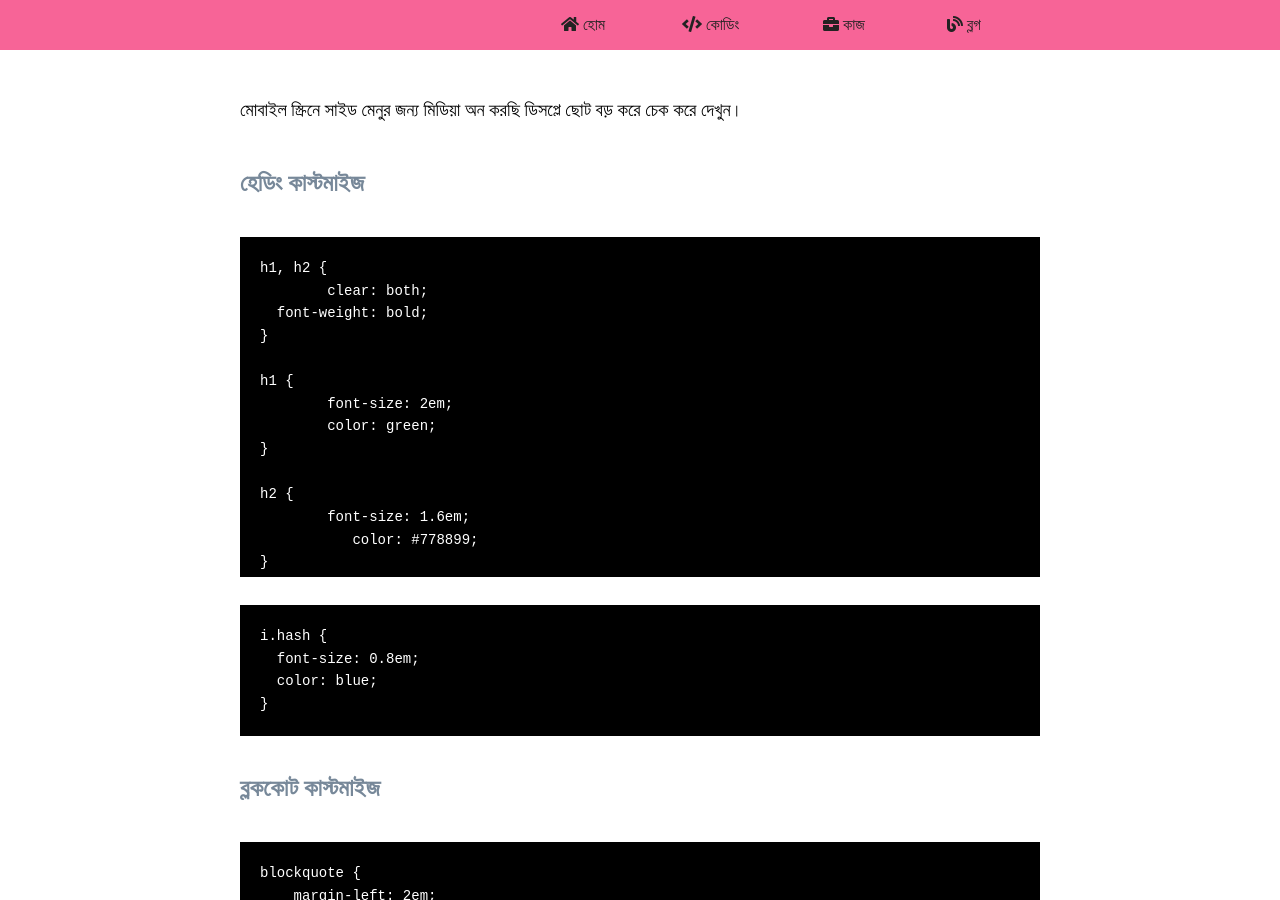
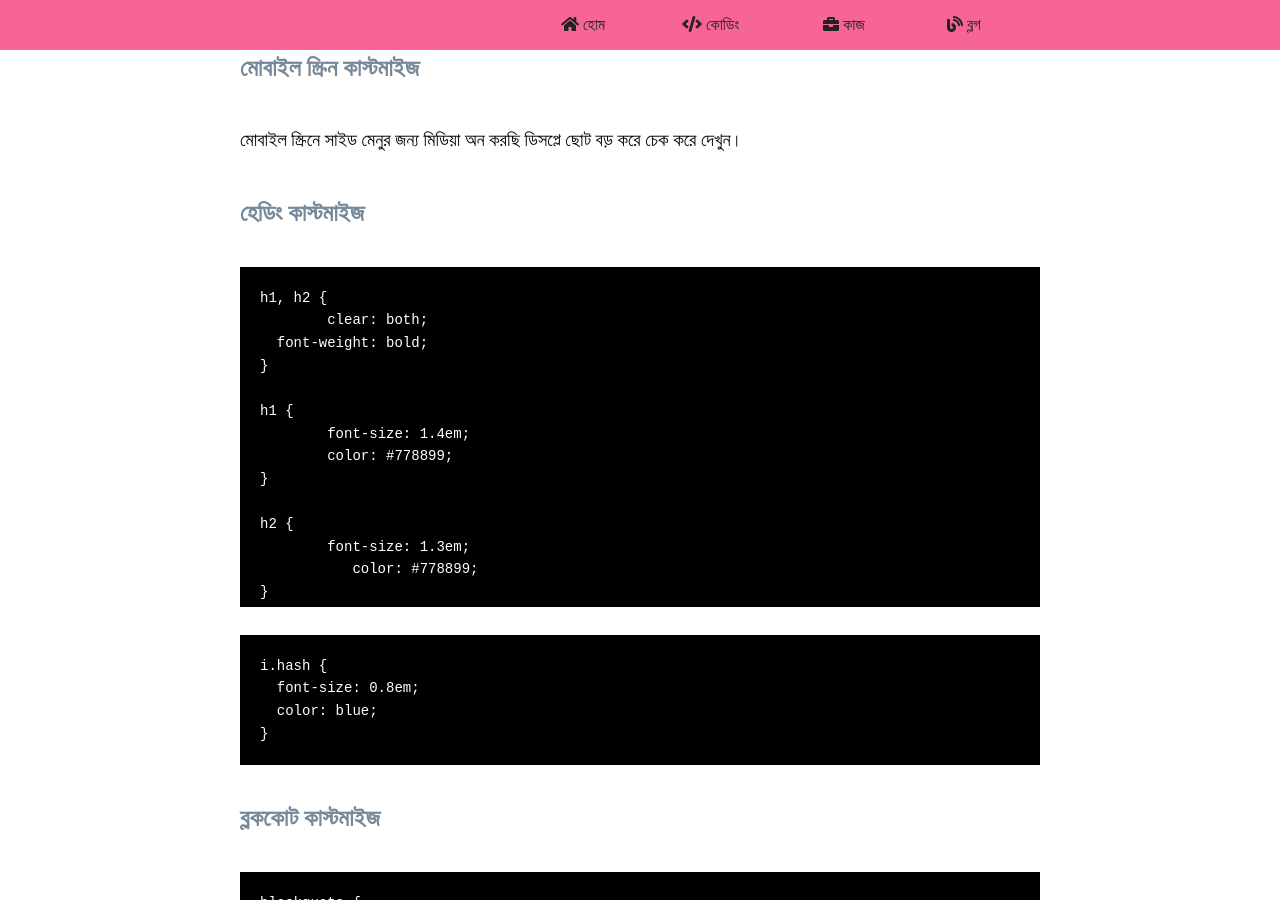
Before and after one commit to sohelkhanz/sohelkhanz.github.io, a Jekyll site: the page built from contents/markdown.md, in a window 1280 px wide and 900 px high, scrolled down 4431 px. Built offline with Jekyll 4.4.1, drawn with Linux system fonts in a browser that asks for light colours; comment, search, counter and statistics services are not loaded; some of the changed text lies outside the part shown.

Commit message:
Update markdown.md

```diff
--- a/contents/markdown.md
+++ b/contents/markdown.md
@@ -160,12 +160,12 @@ h1, h2 {
 }
 
 h1 {
-	font-size: 2em;
-        color: green;
+	font-size: 1.4em;
+        color: #778899;
 }
 
 h2 {
-	font-size: 1.6em;
+	font-size: 1.3em;
            color: #778899;
 }
 
```
Also changed, not shown: other parts of contents/markdown.md (+1 -1 lines).
